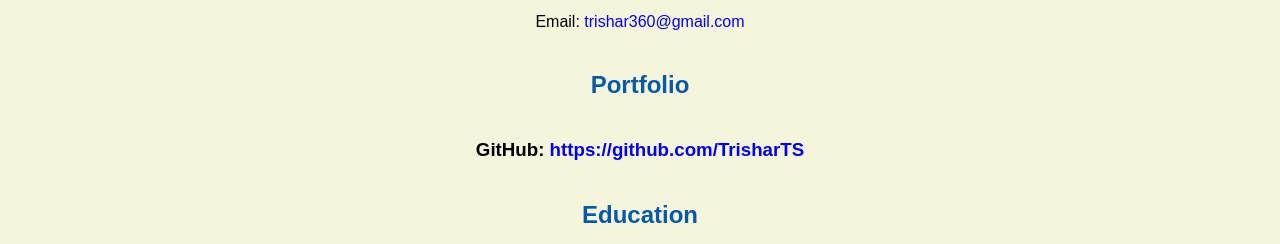
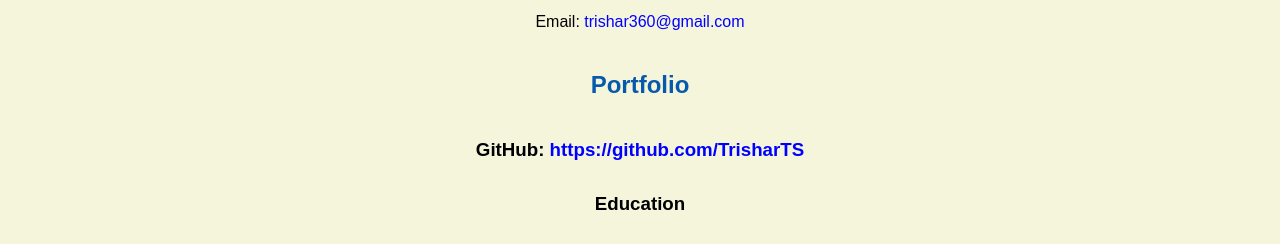
Before and after one commit to TrisharTS/harrisonkong.github.io, a plain HTML site: page resume.html in a window 1280 px wide. Shown: the part 508-752 px from the top of the page. Drawn offline with Linux system fonts and the light colour scheme.

Commit message:
update resume.html

```diff
--- a/resume.html
+++ b/resume.html
@@ -28,7 +28,7 @@
     <h2>Portfolio</h2>
       <h3>GitHub: <a href="https://github.com/TrisharTS" target="_blank">https://github.com/TrisharTS</a></h3>
 
-    <h2>Education</h2>
+    <h3>Education</h3>
 
     <h3>Sahyadrri College of Engineering, Mangalore</h3>
     <h4>B.E. Computer Science, CGPA 8.45</h4>
```
